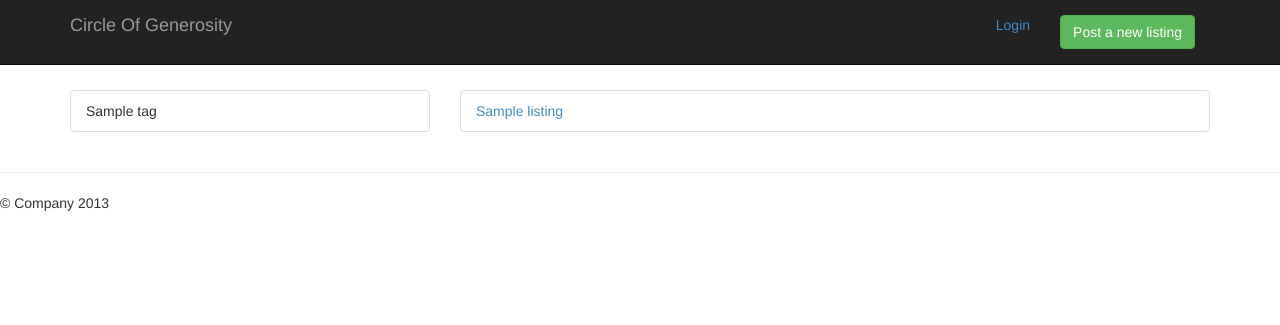
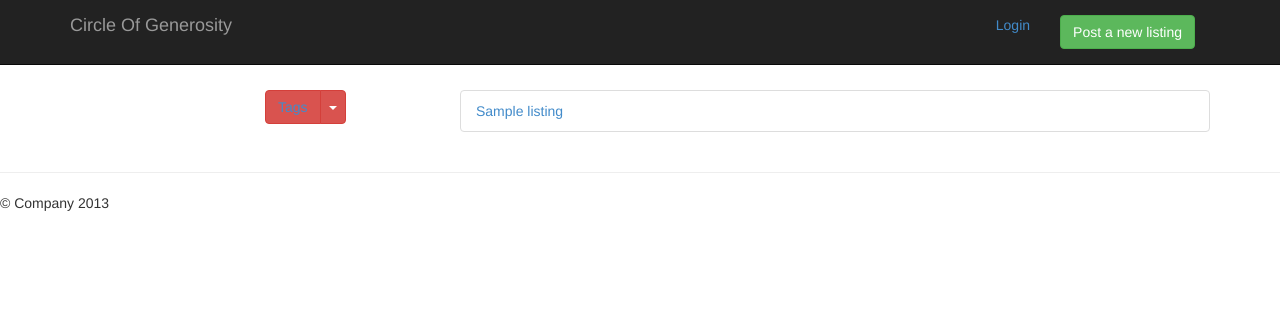
Before and after one commit to cashflow4me/CircleOfGenerosity, a Django app: page /offers/ in a window 1280 px wide. Shown: the top 325 px of the page. Run offline with Django 3.2, Linux system fonts and the light colour scheme; tables that the repository leaves empty hold one stand-in row (values such as "Sample post"); some libraries are stand-ins or nearby versions.

Commit message:
added tag navigation added owner to listing

```diff
--- a/listings/forms.py
+++ b/listings/forms.py
@@ -5,6 +5,9 @@ from listings.models import Listing
 class CreateListingForm(forms.ModelForm):
     class Meta:
         model = Listing
+        exclude = [
+            'owner'
+        ]
         # fields = (
         #            'title',
         #            'abstract',
--- a/listings/models.py
+++ b/listings/models.py
@@ -1,3 +1,4 @@
+from django.contrib.auth.models import User
 from django.core.urlresolvers import reverse
 from django.db import models
 
@@ -9,17 +10,29 @@ class Tag(models.Model):
     def __unicode__(self):
         return self.name
 
+    def count_offers(self):
+        return Listing.objects.filter(listing_type = Listing.OFFER, tags = self).count()
+
+    def count_requests(self):
+        return Listing.objects.filter(listing_type = Listing.REQUEST, tags = self).count()
 
 class Listing(models.Model):
     OFFER = 1
     REQUEST = 2
+    LISTING_TYPES = (
+        (OFFER, "Offer"),
+        (REQUEST, "Request"),
+    )
+    LISTING_SLUGS = {
+        OFFER: 'offers',
+        REQUEST: 'requests',
+    }
 
+    owner = models.ForeignKey(User)
     created_at = models.DateTimeField(auto_now_add=True)
 
-    listing_type = models.IntegerField(choices=(
-        (OFFER, "Offer"),
-        (REQUEST, "Request"),
-    ), default=OFFER)
+    listing_type = models.IntegerField(choices=LISTING_TYPES, default=OFFER)
+
 
     organization_name = models.CharField(max_length=200)
     organization_url = models.URLField()
--- a/listings/templates/base.html
+++ b/listings/templates/base.html
@@ -45,7 +45,7 @@
             {% endif %}
           </p>
         <div class="navbar-header">
-          <a class="navbar-brand" href="#">Circle Of Generosity</a>
+          <a class="navbar-brand" href="{% url 'home' %}">Circle Of Generosity</a>
         </div>
       </div>
     </div>
--- a/listings/templates/home_page.html
+++ b/listings/templates/home_page.html
@@ -14,9 +14,8 @@
                 <ul class="list-group">
                 {% for o in object_list %}
                   <li class="list-group-item">
-                      <!--TODO: set correct url-->
                       <a href="/offers/tag/{{o.slug}}">
-                          {{o.name}}
+                          {{o.name}} <span class="badge">{{o.count_offers}}</span>
                       </a>
                   </li>
                 {% endfor %}
@@ -27,9 +26,8 @@
                 <ul class="list-group">
                 {% for o in object_list %}
                   <li class="list-group-item">
-                      <!--TODO: set correct url-->
                       <a href="/requests/tag/{{o.slug}}">
-                          {{o.name}}
+                          {{o.name}} <span class="badge">{{o.count_requests}}</span>
                       </a>
                   </li>
                 {% endfor %}
--- a/listings/templates/listings/listing_form.html
+++ b/listings/templates/listings/listing_form.html
@@ -8,6 +8,7 @@
         {% csrf_token %}
         {{form}}
         <input class="btn btn-default" type="submit" value="Post" />
+          <P>{{request.user}}</P>
     </form>
   </div>
 </div>
--- a/listings/templates/listings/listing_list.html
+++ b/listings/templates/listings/listing_list.html
@@ -3,16 +3,25 @@
 {% block content %}
 
     <div class="row">
-        <div class="col-md-4">
-            <ul class="list-group">
+        <div class="col-md-2"></div>
+        <div class="col-md-2">
+            <div class="btn-group">
+              <button type="button" class="btn btn-danger"><a href="/{{listing_type}}/">Tags</a> </button>
+              <button type="button" class="btn btn-danger dropdown-toggle" data-toggle="dropdown">
+                <span class="caret"></span>
+                <span class="sr-only">Toggle Dropdown</span>
+              </button>
+              <ul class="dropdown-menu" role="menu">
                 {% for o in tag_list %}
                   <li class="list-group-item">
-                      <!-- <a href="{{o.get_absolute_url}}"> -->
+                       <a href="/{{listing_type}}/tag/{{o.slug}}">
                           {{o.name}}
-                      <!--</a>-->
+                      </a>
                   </li>
                 {% endfor %}
-            </ul>
+
+              </ul>
+            </div>
          </div>
         <div class="col-md-8">
             <ul class="list-group">
--- a/listings/views.py
+++ b/listings/views.py
@@ -2,11 +2,13 @@ from listings.forms import CreateListingForm
 from listings.models import Listing, Tag
 from django.shortcuts import render, get_object_or_404
 from django.views.generic.edit import CreateView
+from django.db.models import Count
 
 
 def home(request):
     # qs = Listing.objects.order_by('-created_at')
     tagList = Tag.objects.all()
+    # tags_with_counts = Tag.objects.all().annotate(listings_count=Count('listings__id'))
     return render(request, 'home_page.html', {
                             'object_list': tagList})
                             # 'object_list': qs})
@@ -23,22 +25,33 @@ def listings_by_type(request,type):
     tagList = Tag.objects.all()
     return render(request, 'listings/listing_list.html', {
                             'object_list': theList,
-                            'tag_list': tagList})
+                            'tag_list': tagList,
+                            'listing_type': Listing.LISTING_SLUGS[type]})
 
 
 def listings_by_tag_slug(request, pk, type):
     tag=get_object_or_404(Tag, slug=pk)
     theList = Listing.objects.filter(listing_type=type, tags=tag)
+    tagList = Tag.objects.all()
     return render(request, 'listings/listing_list.html', {
-                            'object_list': theList})
+                            'object_list': theList,
+                            'tag_list': tagList,
+                            'listing_type': Listing.LISTING_SLUGS[type]})
 
 def listings_by_tag_id(request, pk, type):
     tag=get_object_or_404(Tag, pk=pk)
     theList = Listing.objects.filter(listing_type=type, tags=tag)
     return render(request, 'listings/listing_list.html', {
-                            'object_list': theList})
+                            'object_list': theList,
+                            'tag_list': tagList,
+                            'listing_type': Listing.LISTING_SLUGS[type]})
 
 
 class PostListingView(CreateView):
     model = Listing
     form_class = CreateListingForm
+
+    def form_valid(self, form):
+        #assert False, type(form.instance)
+        form.instance.owner = self.request.user
+        return super(PostListingView, self).form_valid(form)
```
